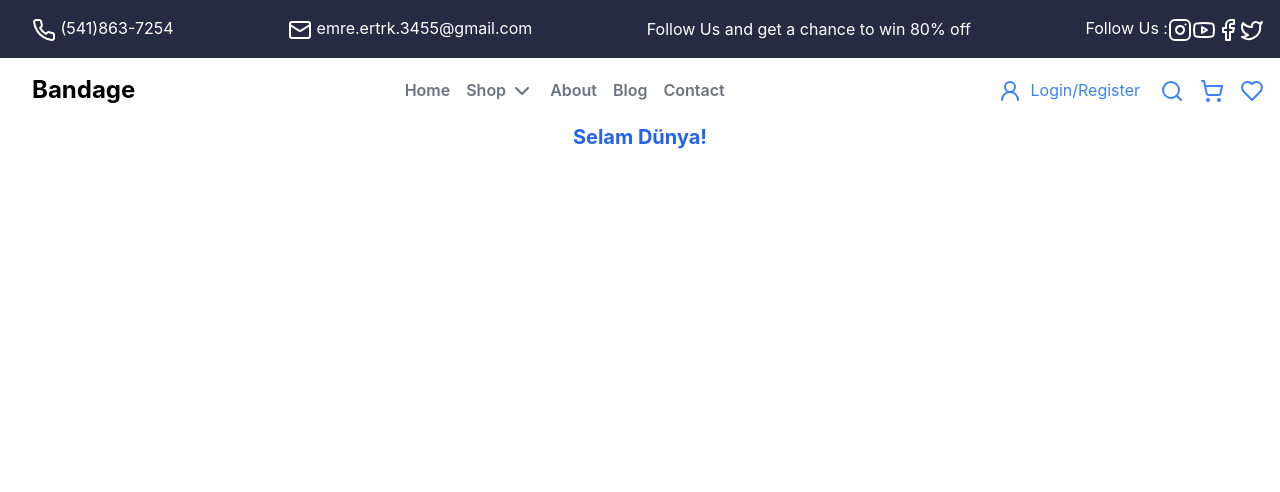
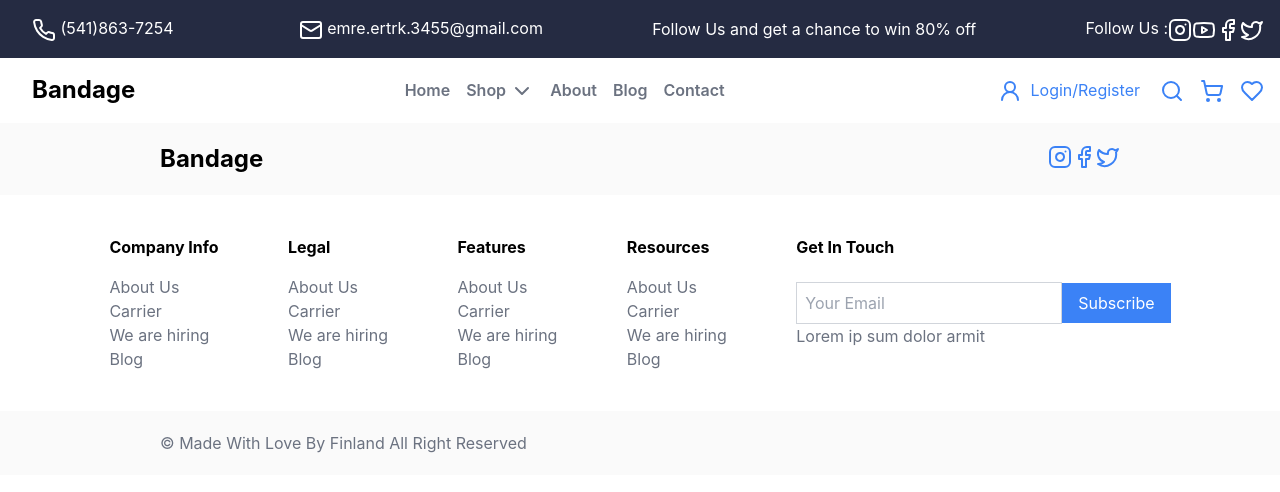
Before and after one commit to erturkemre/e-commerce, a React (Create React App) app: page / in a window 1280 px wide. Shown: the top 492 px of the page. Built offline with nearby package versions, Linux system fonts and the light colour scheme.

Commit message:
Header and Footer components completed router and links added

```diff
--- /dev/null
+++ b/src/components/Slider.js
@@ -0,0 +1,11 @@
+import React from "react";
+
+
+const Slider = () => {
+  return (
+    <div className="">
+
+    </div>
+  );
+};
+export default Slider;
--- a/src/layout/Footer.js
+++ b/src/layout/Footer.js
@@ -1,10 +1,89 @@
-import React from "react";
-
+import { FacebookIcon, Instagram, TwitterIcon } from "lucide-react";
+import React, { useState } from "react";
+import { NavLink } from "react-router-dom";
 
 const Footer = () => {
+  const [email, setEmail] = useState("");
+
+  const handleEmailChange = (e) => {
+    setEmail(e.target.value);
+  };
+
+  const handleSubmit = (e) => {
+    e.preventDefault();
+  };
   return (
-    <div className="page-footer">
+    <div className="bg-footer-bg">
+      <div className="flex justify-between p-5 px-40">
+        <NavLink to="/" className="text-2xl font-bold text-black">
+          Bandage
+        </NavLink>
+        <div className="text-blue-500">
+          <NavLink to="https://www.instagram.com/">
+            <Instagram className="inline-block" />
+          </NavLink>
+          <NavLink to="https://www.facebook.com/">
+            <FacebookIcon className="inline-block" />
+          </NavLink>
+          <NavLink to="https://www.x.com/">
+            <TwitterIcon className="inline-block" />
+          </NavLink>
+        </div>
+      </div>
+      <div className="bg-white flex justify-evenly p-10">
+        <div className="text-gray-500">
+          <h4 className="font-bold text-black pb-4">Company Info</h4>
+          <p>About Us</p>
+          <p>Carrier</p>
+          <p>We are hiring</p>
+          <p>Blog</p>
+        </div>
+        <div className="text-gray-500">
+          <h4 className="font-bold text-black pb-4">Legal</h4>
+          <p>About Us</p>
+          <p>Carrier</p>
+          <p>We are hiring</p>
+          <p>Blog</p>
+        </div>
+        <div className="text-gray-500">
+          <h4 className="font-bold text-black pb-4">Features</h4>
+          <p>About Us</p>
+          <p>Carrier</p>
+          <p>We are hiring</p>
+          <p>Blog</p>
+        </div>
+        <div className="text-gray-500">
+          <h4 className="font-bold text-black pb-4">Resources</h4>
+          <p>About Us</p>
+          <p>Carrier</p>
+          <p>We are hiring</p>
+          <p>Blog</p>
+        </div>
+        <div className="text-gray-500">
+          <h4 className="font-bold text-black pb-4">Get In Touch</h4>
+          <form onSubmit={handleSubmit}>
+            <input
+              type="email"
+              placeholder="Your Email"
+              value={email}
+              onChange={handleEmailChange}
+              className="border border-gray-300  p-2"
+              required
+            />
+            <button
+              type="submit"
+              className="bg-blue-500 text-white py-2 px-4  mt-2 hover:bg-blue-600"
+            >
+              Subscribe
+            </button>
+          </form>
+          <p>Lorem ip sum dolor armit</p>
+        </div>
+      </div>
 
+      <div className="px-40 text-gray-500 p-5">
+        <p>© Made With Love By Finland All Right Reserved</p>
+      </div>
     </div>
   );
 };
--- a/src/layout/Header.js
+++ b/src/layout/Header.js
@@ -6,7 +6,7 @@ import { Link } from "react-router-dom/cjs/react-router-dom.min";
 const Header = () => {
   return (
     <div className="flex justify-between items-center p-4 bg-header-bg text-white">
-      <div className="flex pl-4 ">
+      <div className="flex px-4 ">
         <p>
           <Phone className="inline-block" /> (541)863-7254
         </p>
--- a/src/layout/PageContent.js
+++ b/src/layout/PageContent.js
@@ -2,6 +2,7 @@ import React from "react";
 import { Switch } from "react-router-dom";
 import { Route } from "react-router-dom";
 import MainPage from "../pages/MainPage";
+import ProductListPage from "../pages/ProductListPage";
 
 const PageContent = () => {
   return (
@@ -10,6 +11,9 @@ const PageContent = () => {
         <Route path="/" exact>
             <MainPage/>
         </Route>
+        <Route path="/shop" exact>
+            <ProductListPage/>
+        </Route>
       </Switch>
     </>
   );
--- a/src/layout/SideBar.js
+++ b/src/layout/SideBar.js
@@ -15,7 +15,7 @@ const SideBar = () => {
         <NavLink to="/home" className="hover:text-black font-semibold">
           Home
         </NavLink>
-        <div className="dropdown dropdown-hover hover:text-black font-semibold ">
+        <NavLink to="/shop" className="dropdown dropdown-hover hover:text-black font-semibold ">
           <label tabIndex={0} className="cursor-pointer">
             Shop <ChevronDown className="inline-block"/>
           </label>
@@ -30,7 +30,7 @@ const SideBar = () => {
               <NavLink to="item1">Item2</NavLink>
             </li>
           </ul> */}
-        </div>
+        </NavLink>
         <NavLink to="/about" className=" hover:text-black font-semibold">
           About
         </NavLink>
--- a/src/pages/MainPage.js
+++ b/src/pages/MainPage.js
@@ -1,10 +1,11 @@
 import React from "react";
+import Slider from "../components/Slider";
 
 
 const MainPage = () => {
   return (
     <div className="main-page-content">
-      <h1 className="text-xl text-blue-600 font-bold text-center">Selam Dünya!</h1>
+      <Slider />
     </div>
   );
 };
--- /dev/null
+++ b/src/pages/ProductListPage.js
@@ -0,0 +1,11 @@
+import React from "react";
+
+
+const ProductListPage = () => {
+  return (
+    <div className="main-page-content">
+      <h1 className="text-xl text-blue-600 font-bold text-center">Selam Dünya!</h1>
+    </div>
+  );
+};
+export default ProductListPage;
--- a/tailwind.config.js
+++ b/tailwind.config.js
@@ -5,6 +5,7 @@ module.exports = {
     extend: {
       colors: {
         "header-bg": "#252B42",
+        "footer-bg": "#FAFAFA",
       },
     },
   },
```
